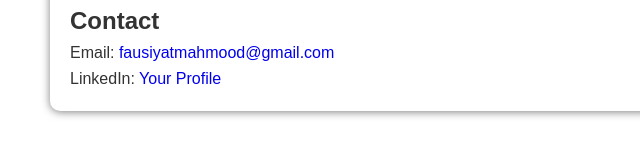
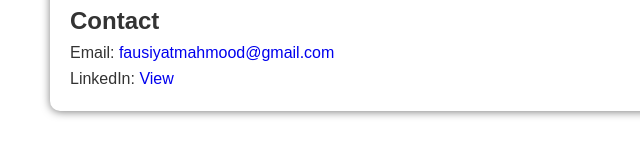
Before and after one commit to Fausiyat/my-portfolio, a plain HTML site: page index.html in a window 1280 px wide. Shown: the part 1642-1799 px from the top of the page, 0-640 px from the left. Drawn offline with Linux system fonts and the light colour scheme.

Commit message:
Update index.html

```diff
--- a/index.html
+++ b/index.html
@@ -141,7 +141,7 @@
               >fausiyatmahmood@gmail.com</a
             >
           </p>
-          <p>LinkedIn: <a href="#">Your Profile</a></p>
+          <p>LinkedIn: <a href="#">View</a></p>
         </div>
       </section>
     </div>
```
